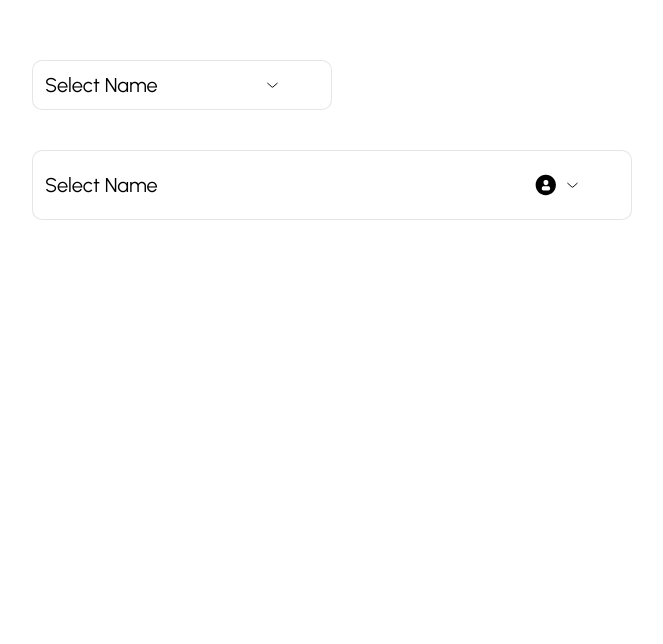
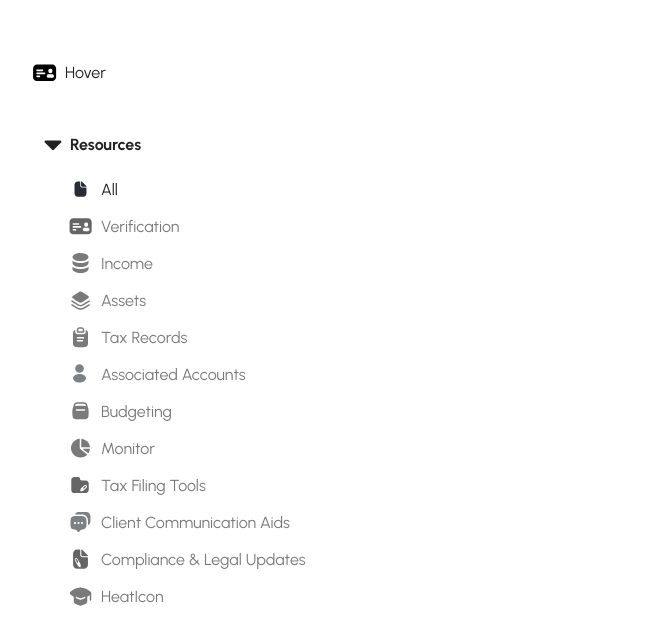
Before and after one commit to VAR0102/test-project, a Next.js app: page / in a window 1280 px wide. Shown: the part 140-784 px from the top of the page, without its empty margins (168-831 px from the left). Built offline with nearby package versions, Linux system fonts and the light colour scheme.

Commit message:
fix bugs in navigate-rail

```diff
--- a/src/app/Components/shared/NavigateRail/index.tsx
+++ b/src/app/Components/shared/NavigateRail/index.tsx
@@ -14,7 +14,6 @@ interface dropdownItem {
 
 interface NavigateRailProps {
   variant: Variant;
-  onClick: () => void;
   className?: string;
   children?: string;
   disabled?: boolean;
@@ -29,7 +28,6 @@ const variantStyles = {
 
 const NavigateRail = ({
   variant,
-  onClick,
   className = "",
   children,
   disabled = false,
@@ -42,7 +40,7 @@ const NavigateRail = ({
       <div className="flex flex-col">
         <button
           disabled={disabled}
-          onClick={onClick}
+
           className="w-[200px] h-[40px] flex items-center justify-between px-3 py-2 text-[#222] cursor-pointer disabled:opacity-20"
         >
           <span className="flex items-center gap-2 font-bold  disabled:opacity-20">
--- a/src/app/page.tsx
+++ b/src/app/page.tsx
@@ -1,7 +1,24 @@
 "use client"
+import AccIcon from "./assets/icons/AccIcon";
+import AssetsIcon from "./assets/icons/AssetsIcon";
+import BudgetIcon from "./assets/icons/BudgetIcon";
+import ChatIcon from "./assets/icons/ChatIcon";
+import CommandIcon from "./assets/icons/CommandIcon";
+import CurrencyIcon from "./assets/icons/CurrecnyIcon";
+import FileIcon2 from "./assets/icons/FileIcon2";
+import HeatIcon from "./assets/icons/HeatIcon";
+import LiabilIcon from "./assets/icons/LiabilIcon";
+import MonitorIcon from "./assets/icons/MonitorIcon";
+import NewFileIcon from "./assets/icons/NewFileIcon";
 import ProfilIcon from "./assets/icons/ProfilIcon";
+import SearchIcon from "./assets/icons/SearchIcon";
 import SelectionIcon from "./assets/icons/SelectionIcon";
+import SIcon from "./assets/icons/SIcon";
+import SmoogVerifyIcon from "./assets/icons/SmoogVerifyIcon";
+import TaxToolIcon from "./assets/icons/TaxToolIcon";
 import DropDown from "./Components/shared/DropDown";
+import NavigateRail from "./Components/shared/NavigateRail";
+import SearchInput from "./Components/shared/Search";
 
 export default function HomePage() {
   // const groupItems = [
@@ -13,20 +30,20 @@ export default function HomePage() {
 
   //  const labels = ["All", "Advisor", "Family", "Households", "Members"];
 
-  // const dropdownItems = [
-  //   { icon: <FileIcon2 />, label: "All", href: "/all" },
-  //   { icon: <SmoogVerifyIcon />, label: "Verification", href: "/verification" },
-  //   { icon: <CurrencyIcon />, label: "Income", href: "/income" },
-  //   { icon: <AssetsIcon />, label: "Assets", href: "/assets" },
-  //   { icon: <LiabilIcon />, label: "Tax Records", href: "/tax-records" },
-  //   { icon: <AccIcon />, label: "Associated Accounts", href: "/accounts" },
-  //   { icon: <BudgetIcon />, label: "Budgeting", href: "/budgeting" },
-  //   { icon: <MonitorIcon />, label: "Monitor", href: "/monitor" },
-  //   { icon: <TaxToolIcon />, label: "Tax Filing Tools", href: "/tax-tools" },
-  //   { icon: <ChatIcon />, label: "Client Communication Aids", href: "/communication" },
-  //   { icon: <NewFileIcon />, label: "Compliance & Legal Updates", href: "/compliance" },
-  //   { icon: <HeatIcon />, label: "HeatIcon", href: "/heat" },
-  // ];
+  const dropdownItems = [
+    { icon: <FileIcon2 />, label: "All", href: "/all" },
+    { icon: <SmoogVerifyIcon />, label: "Verification", href: "/verification" },
+    { icon: <CurrencyIcon />, label: "Income", href: "/income" },
+    { icon: <AssetsIcon />, label: "Assets", href: "/assets" },
+    { icon: <LiabilIcon />, label: "Tax Records", href: "/tax-records" },
+    { icon: <AccIcon />, label: "Associated Accounts", href: "/accounts" },
+    { icon: <BudgetIcon />, label: "Budgeting", href: "/budgeting" },
+    { icon: <MonitorIcon />, label: "Monitor", href: "/monitor" },
+    { icon: <TaxToolIcon />, label: "Tax Filing Tools", href: "/tax-tools" },
+    { icon: <ChatIcon />, label: "Client Communication Aids", href: "/communication" },
+    { icon: <NewFileIcon />, label: "Compliance & Legal Updates", href: "/compliance" },
+    { icon: <HeatIcon />, label: "HeatIcon", href: "/heat" },
+  ];
 
   return (
     <div>
@@ -63,7 +80,7 @@ export default function HomePage() {
 
       {/* <Checkbox variant="solid" status="empty">1 </Checkbox>  */}
 
-       <div className=" flex flex-col space-y-10 pt-50 px-50 justify-center">
+       {/* <div className=" flex flex-col space-y-10 pt-50 px-50 justify-center">
 
 <DropDown
   size="small"
@@ -85,9 +102,9 @@ export default function HomePage() {
 
 />
 
- </div>
+ </div>  */}
 
-      {/*
+{/*
 
       <SearchInput
       variant="Search"
@@ -98,20 +115,21 @@ export default function HomePage() {
        /> */}
 
       {/*
-
       <div className="flex justify-center pt-50">
       <Navigate variant="single"  ></Navigate>
        <Navigate variant="group" groupItems={groupItems} />
       </div>
  */}
 
-      {/*
+
          <div className=" flex flex-col space-y-10 px-50 pt-50">
-      <NavigateRail variant="single"  > Hover</NavigateRail>
+      <NavigateRail variant="single"> Hover</NavigateRail>
   <NavigateRail variant="group" dropdownItems={dropdownItems}> </NavigateRail>
   </div>
 
-      */}
+
+
+
       {/*
      <LargeTabs variant="group" labels={labels} status="1"  />
 <LargeTabs variant="single" >Advisorr</LargeTabs>
```
